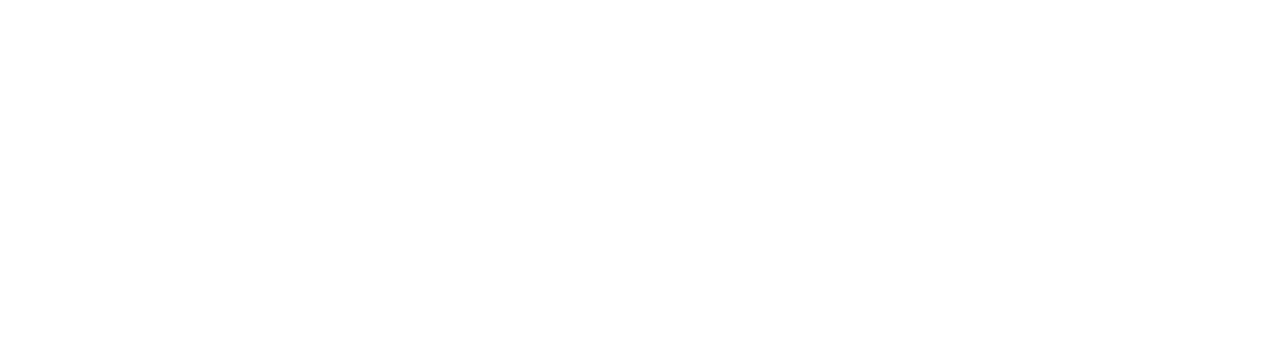
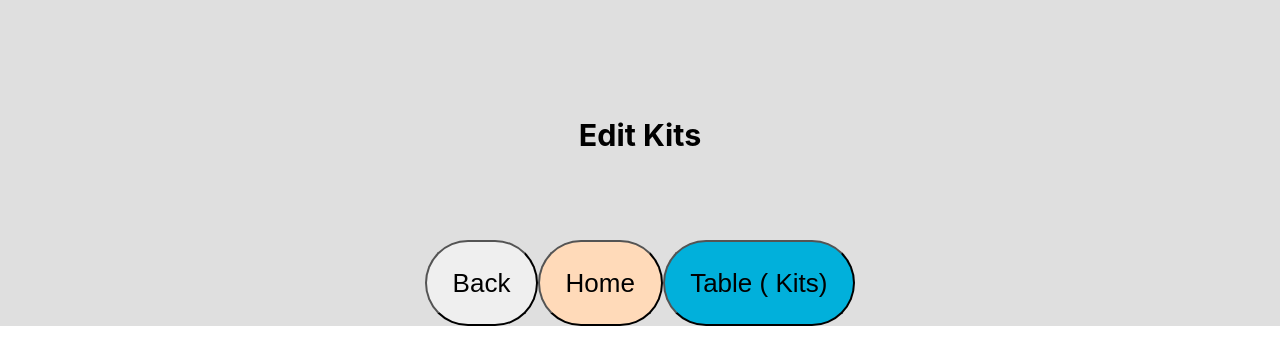
Before and after one commit to chutim/secondary-isolations, a React (Create React App) app: page /editkits in a window 1280 px wide. Shown: the top 364 px of the page. Built offline with nearby package versions, Linux system fonts and the light colour scheme.

Commit message:
added more to-dos, added EditKits component, added back buttons

```diff
--- a/src/App.js
+++ b/src/App.js
@@ -2,8 +2,12 @@ import React, { Component } from "react";
 import { BrowserRouter as Router, Switch, Route } from "react-router-dom";
 // import logo from "./logo.svg";
 import { cloneDeep } from "lodash";
-import { Home, Kits, Table } from "./components";
+import { Home, Kits, EditKits, Table } from "./components";
 import "./App.css";
+
+//THINGS TO DO
+//whenever a change happens, upload to localStorage
+//set timer with each update, to clear localStorage in 24 hours
 
 class App extends Component {
   constructor() {
@@ -144,6 +148,10 @@ class App extends Component {
             )}
           ></Route>
           <Route
+            path="/editkits"
+            render={props => <EditKits {...props} />}
+          ></Route>
+          <Route
             path="/table"
             render={props => (
               <Table
--- /dev/null
+++ b/src/components/EditKits.js
@@ -0,0 +1,33 @@
+import React, { Component } from "react";
+import LinkButton from "./LinkButton.jsx";
+import "./EditKits.css";
+
+class EditKits extends Component {
+  render() {
+    return (
+      <div className="page">
+        <header>
+          <h3 className="page-title">Edit Kits</h3>
+        </header>
+        <footer>
+          <button
+            className="nav-button"
+            onClick={() => {
+              this.props.history.goBack();
+            }}
+          >
+            Back
+          </button>
+          <LinkButton to="/" className="nav-button home-button">
+            Home
+          </LinkButton>
+          <LinkButton to="/table" className="nav-button table-button">
+            Table &#40;{this.props.tableRows} Kits&#41;
+          </LinkButton>
+        </footer>
+      </div>
+    );
+  }
+}
+
+export default EditKits;
--- a/src/components/Kits.js
+++ b/src/components/Kits.js
@@ -2,6 +2,9 @@
 import React, { Component } from "react";
 import LinkButton from "./LinkButton.jsx";
 import "./Kits.css";
+
+//THINGS TO DO
+//add component for editing kits, display button on this page
 
 class Kits extends Component {
   constructor(props) {
@@ -110,6 +113,9 @@ class Kits extends Component {
           <LinkButton to="/" className="nav-button home-button">
             Home
           </LinkButton>
+          <LinkButton to="/editkits" className="nav-button">
+            Edit Kits
+          </LinkButton>
           <LinkButton to="/table" className="nav-button table-button">
             Table &#40;{this.props.tableRows} Kits&#41;
           </LinkButton>
--- a/src/components/Table.js
+++ b/src/components/Table.js
@@ -2,6 +2,13 @@
 import React, { Component } from "react";
 import LinkButton from "./LinkButton.jsx";
 import "./Table.css";
+
+//THINGS TO DO:
+//allow changing of row order, drag and drop
+//display multipliers next to each reagent so user can double check against kit paper
+//'delete row' button next to each row
+//'add new row' button next to each type of kit
+//figure out how to reverse the indices of the rows so a new row insertion doesn't insert at beginning
 
 class Table extends Component {
   constructor(props) {
@@ -10,12 +17,6 @@ class Table extends Component {
       arrayedKitData: []
     };
   }
-  //THINGS TO DO:
-  //allow changing of row order, drag and drop
-  //display multipliers next to each reagent so user can double check against kit paper
-  //auto clear table in 24 hours
-  //'delete row' button next to each row
-  //'add new row' button next to each type of kit
 
   componentDidMount = () => {
     const kitDataHash = {};
@@ -150,6 +151,14 @@ class Table extends Component {
         </div>
 
         <footer>
+          <button
+            className="nav-button"
+            onClick={() => {
+              this.props.history.goBack();
+            }}
+          >
+            Back
+          </button>
           <LinkButton to="/" className="nav-button home-button">
             Home
           </LinkButton>
--- a/src/components/index.js
+++ b/src/components/index.js
@@ -2,3 +2,4 @@
 export { default as Home } from "./Home.js";
 export { default as Kits } from "./Kits.js";
 export { default as Table } from "./Table.js";
+export { default as EditKits } from "./EditKits.js";
```
Also changed, not shown: src/components/EditKits.css (added).
